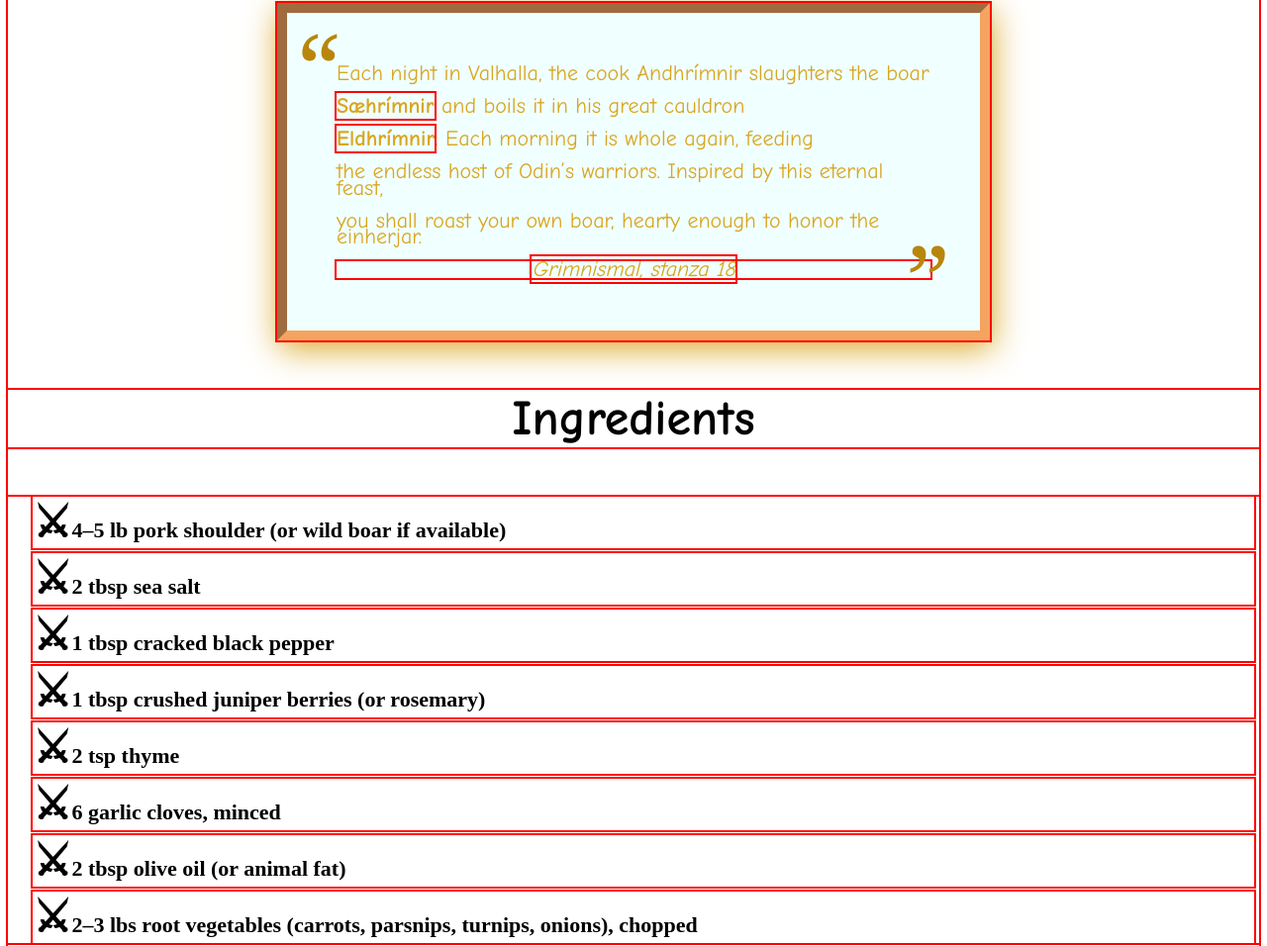
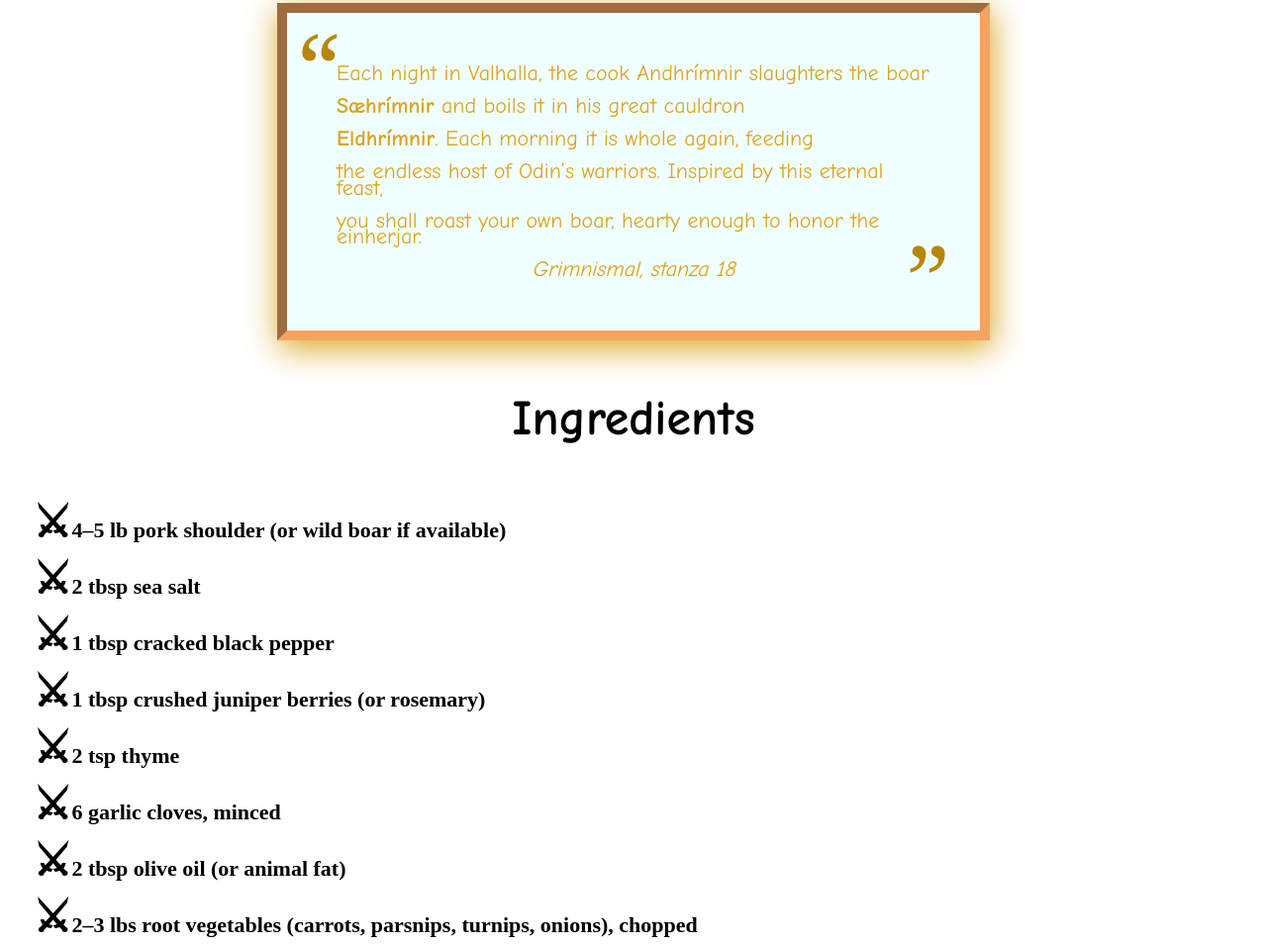
Before and after one commit to tinkeray187-blip/odin-recipes, a plain HTML site: page recipes/boar.html in a window 1280 px wide. Shown: the part 374-1330 px from the top of the page at 99% size. Drawn offline with Linux system fonts and the light colour scheme.

Commit message:
removed red out-lines

```diff
--- a/recipes/style.css
+++ b/recipes/style.css
@@ -1,9 +1,6 @@
 /* style.css */
 
-* {
 
-    outline: 2px solid red;
-}
 
 .title {
     color:  red;
@@ -130,7 +127,7 @@ a {
 
 
 blockquote::before {
-  content: "“";   /* the big opening quotation mark */
+  content: "“";
   font-size: 6rem;
   color: #b8860b;
   position: absolute;
@@ -140,7 +137,7 @@ blockquote::before {
 }
 
 blockquote::after {
-  content: "”";   /* the big closing quotation mark */
+  content: "”";
   font-size: 6rem;
   color: #b8860b;
   position: absolute;
--- a/styles.css
+++ b/styles.css
@@ -40,7 +40,7 @@
     margin-left: 15px;
     font-size: 22px;
     font-family:  'Comic Sans MS', 'Comic Sans', 'cursive';
-    text-indent: 30px; /* Indents the first line of all paragraphs by 30 pixels */
+    text-indent: 30px;
 
 
 }
@@ -50,11 +50,11 @@ body::before {
   position: absolute;
   width: 100%;
   height: 100%;
-  background-image: url('../odin-recipes/pics/runes1.png'); /* Replace with your image path */
-  background-size: cover; /* Ensures the image covers the entire area */
-  background-position: center; /* Centers the image */
-  opacity: 0.3; /* Sets the opacity to 30% */
-  z-index: -1; /* Places the pseudo-element behind other content */
+  background-image: url('../odin-recipes/pics/runes1.png');
+  background-size: cover;
+  background-position: center;
+  opacity: 0.3;
+  z-index: -1;
 }
 
 .body::before {
@@ -62,9 +62,9 @@ body::before {
   position: absolute;
   width: 100%;
   height: 100%;
-  background-image: url('../odin-recipes/pics/runes1.png'); /* Replace with your image path */
-  background-size: cover; /* Ensures the image covers the entire area */
-  background-position: center; /* Centers the image */
-  opacity: 0.3; /* Sets the opacity to 30% */
-  z-index: -1; /* Places the pseudo-element behind other content */
+  background-image: url('../odin-recipes/pics/runes1.png');
+  background-size: cover;
+  background-position: center;
+  opacity: 0.3;
+  z-index: -1;
 }
```
